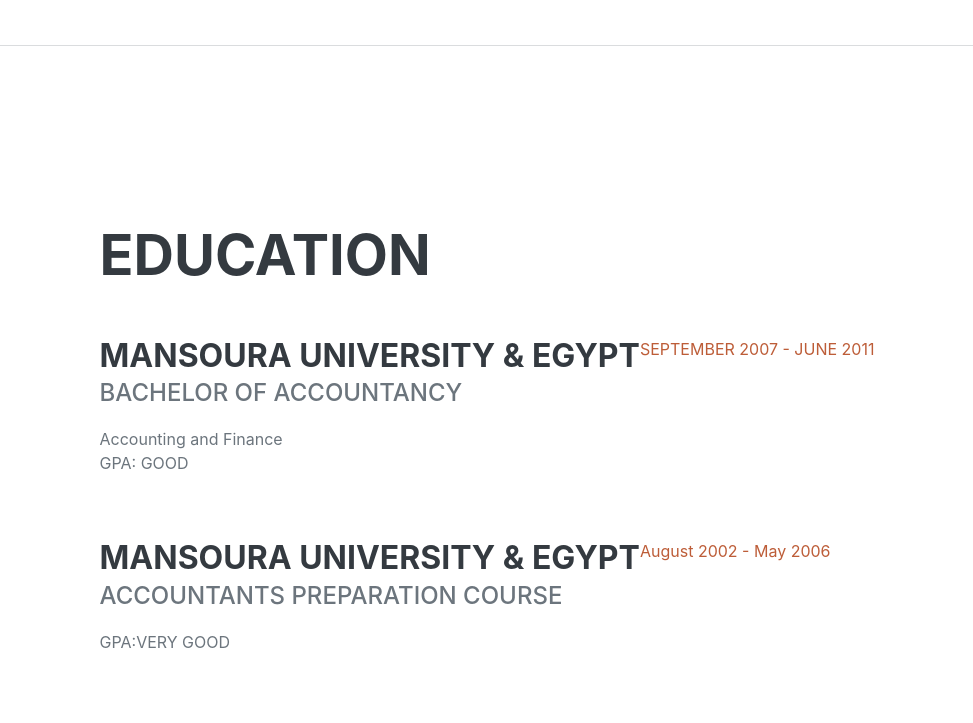
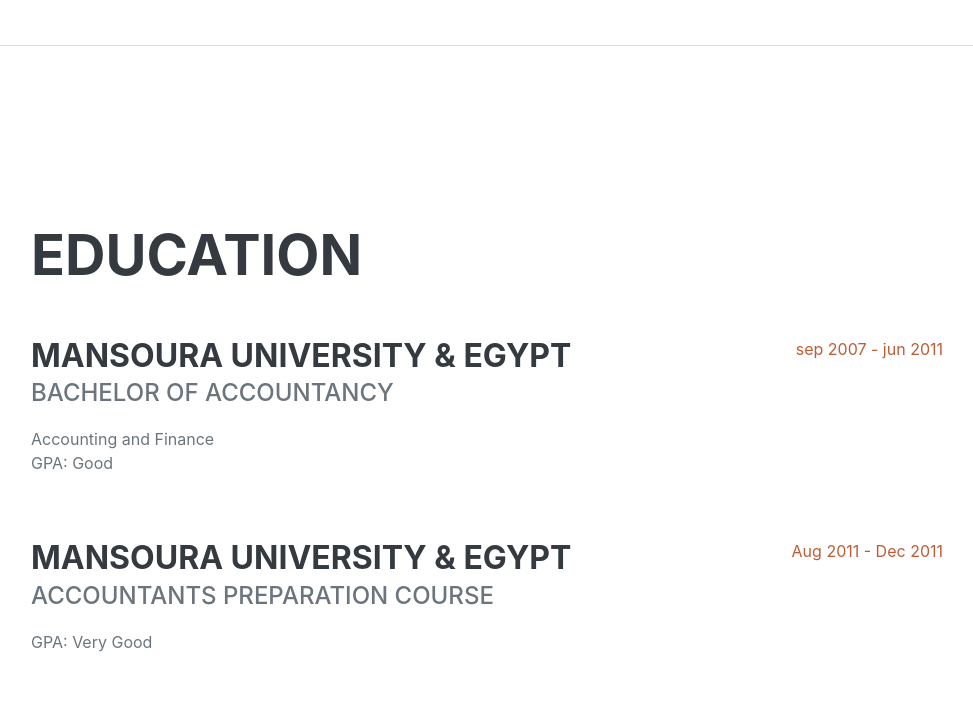
Before and after one commit to Ibrahim-Ali1/IA-CV-EN, a plain HTML site: page index.html in a window 1280 px wide. Shown: the part 2457-3180 px from the top of the page, without its empty margins (289-1262 px from the left). Drawn offline with nearby package versions, Linux system fonts and the light colour scheme; a web font is replaced by a local one.

Commit message:
Update index.html

```diff
--- a/index.html
+++ b/index.html
@@ -155,29 +155,25 @@ to avoid recurring issues.</p>
             </section>
             <hr class="m-0" />
             <!-- Education-->
-            <section class="resume-section p-3 p-lg-5 d-flex flex-column" id="education">
-        <div class="my-auto">
+                     <section class="resume-section" id="education">
+                <div class="resume-section-content">
                     <h2 class="mb-5">Education</h2>
-          <div class="resume-item d-flex flex-column flex-md-row mb-5">
-            <div class="resume-content mr-auto">
+                    <div class="d-flex flex-column flex-md-row justify-content-between mb-5">
+                        <div class="flex-grow-1">
                             <h3 class="mb-0">Mansoura University & Egypt</h3>
                             <div class="subheading mb-3">Bachelor of Accountancy</div>
                             <div>Accounting and Finance</div>
-              <p>GPA: GOOD</p>
+                            <p>GPA: Good</p>
                         </div>
-            <div class="resume-date text-md-right">
-              <span class="text-primary">SEPTEMBER 2007 - JUNE 2011</span>
+                        <div class="flex-shrink-0"><span class="text-primary">sep 2007 - jun 2011</span></div>
                     </div>
-          </div>
-          <div class="resume-item d-flex flex-column flex-md-row">
-            <div class="resume-content mr-auto">
+                    <div class="d-flex flex-column flex-md-row justify-content-between">
+                        <div class="flex-grow-1">
                             <h3 class="mb-0">Mansoura University & Egypt</h3>
                             <div class="subheading mb-3">Accountants Preparation Course</div>
-              <p>GPA:VERY GOOD</p>
+                            <p>GPA: Very Good</p>
                         </div>
-            <div class="resume-date text-md-right">
-              <span class="text-primary">August 2002 - May 2006</span>
-            </div>
+                        <div class="flex-shrink-0"><span class="text-primary">Aug 2011 - Dec 2011</span></div>
                     </div>
                 </div>
             </section>
```
Lines whose indentation alone changed are shown as unchanged.
